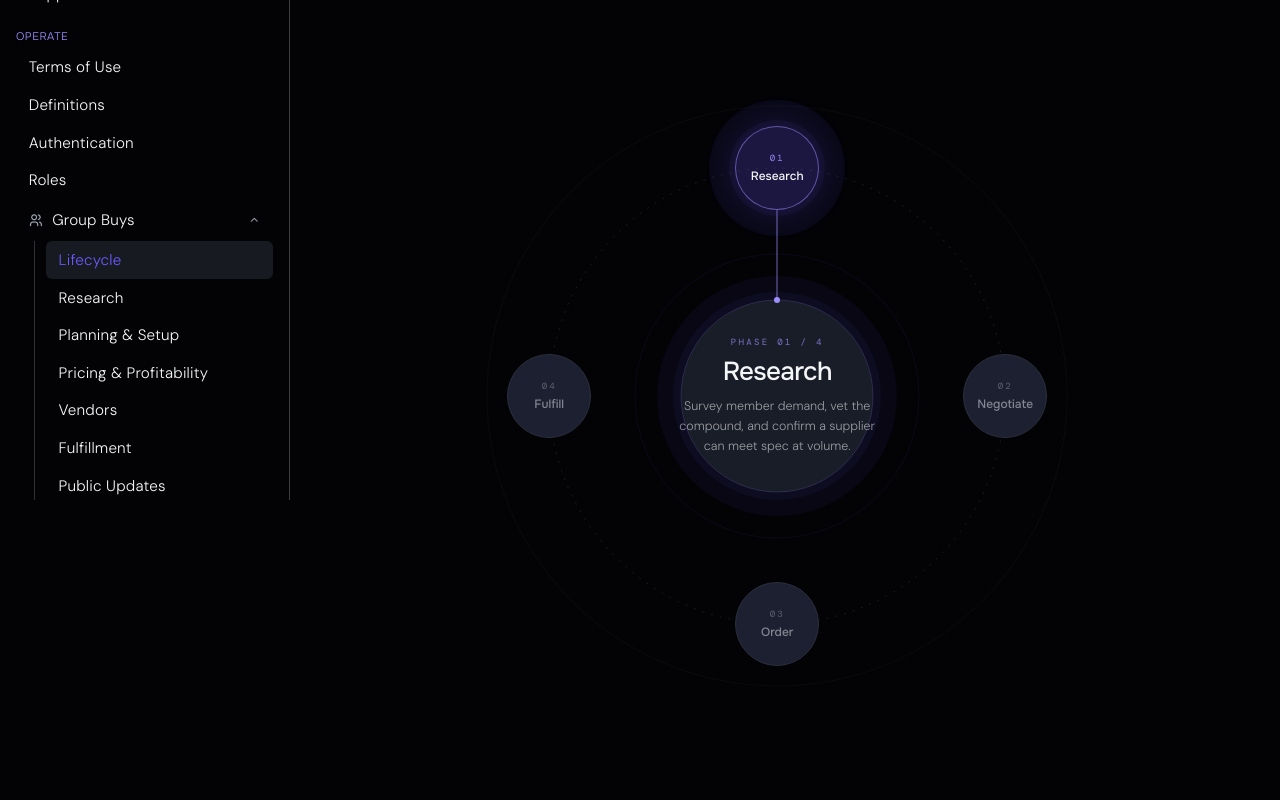
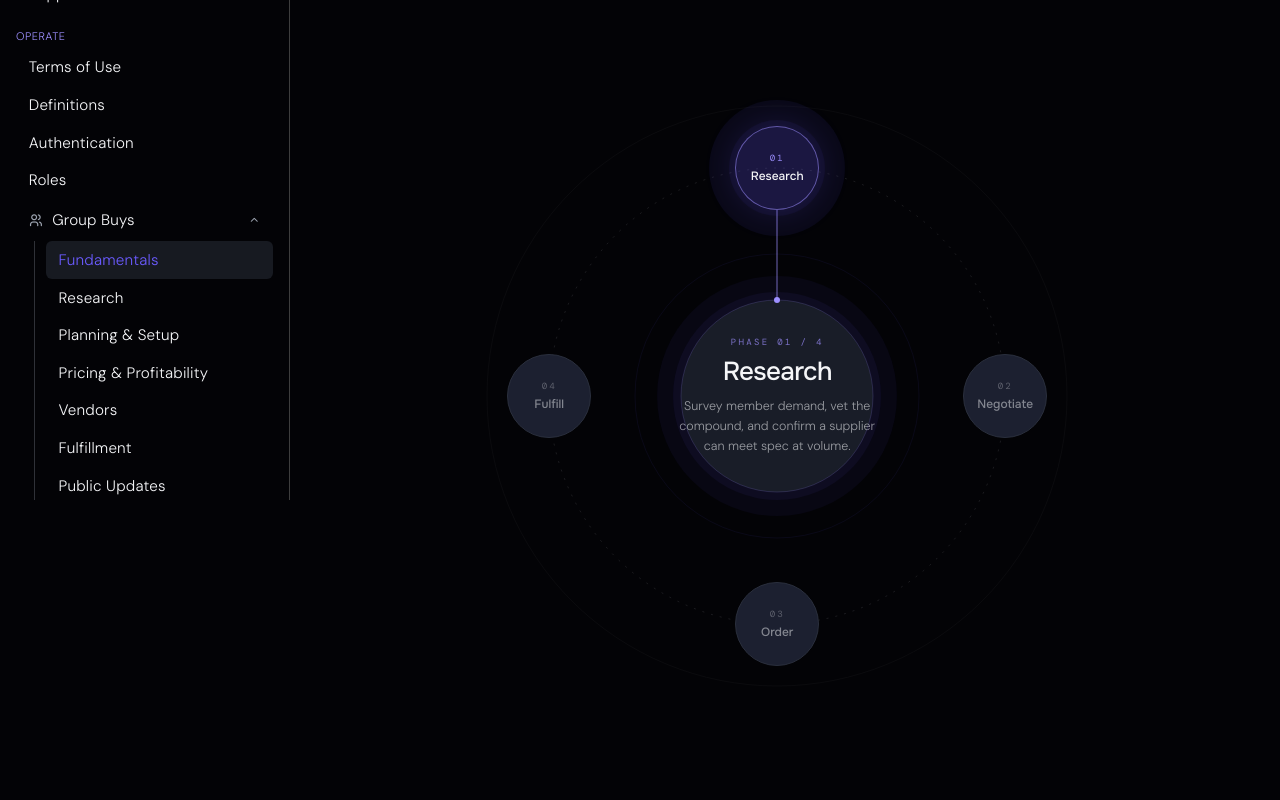
Before and after one commit to bohemia-health/bohemiahealthwiki, a Next.js app in the folder bohemia-docs/: page /group-buys/fundamentals in a window 1280 px wide. Shown: the part 300-1100 px from the top of the page. Built offline with nearby package versions, Linux system fonts and the light colour scheme.

Commit message:
feat: data-driven sidebar with resolved links, Trust & Safety rename, homepage entry cards

```diff
--- a/bohemia-docs/app/globals.css
+++ b/bohemia-docs/app/globals.css
@@ -447,6 +447,10 @@ nav li,
 
   display: flex;
   flex-direction: column;
+
+  list-style: none;
+  margin: 0;
+  padding: 0;
 }
 
 .sidebar-dropdown-inner a {
@@ -498,12 +502,12 @@ nav li,
 /* HERO */
 
 .hero {
-  min-height: calc(100vh - var(--navbar-height));
+  min-height: 0;
   display: flex;
   flex-direction: column;
   justify-content: flex-start;
-  padding-top: 5.5rem;
-  padding-bottom: 5rem;
+  padding-top: var(--space-6);
+  padding-bottom: var(--space-7);
 }
 
 .hero h1 {
@@ -829,3 +833,15 @@ nav li,
     width: auto;
   }
 }
+
+/* HOME ENTRY CARDS */
+
+.home-cards {
+  margin-top: var(--space-6);
+}
+
+.home-cards-title {
+  font-size: 1.3rem;
+  font-weight: 600;
+  margin: 0 0 var(--space-4);
+}
--- a/bohemia-docs/components/Sidebar.js
+++ b/bohemia-docs/components/Sidebar.js
@@ -1,360 +1,224 @@
 "use client";
+
 import { useState } from "react";
 import { usePathname } from "next/navigation";
 import Link from "next/link";
 
+const TOP_SECTIONS = [
+  {
+    label: "Get Started",
+    links: [
+      { label: "Overview", href: "/" },
+      { label: "Account Setup", href: "/account-setup" },
+      { label: "Resources", href: "/resources" },
+      { label: "Support", href: "/support" },
+    ],
+  },
+  {
+    label: "Operate",
+    links: [
+      { label: "Terms of Use", href: "/coming-soon/terms-of-use" },
+      { label: "Definitions", href: "/coming-soon/definitions" },
+      { label: "Authentication", href: "/coming-soon/authentication" },
+      { label: "Roles", href: "/coming-soon/roles" },
+    ],
+  },
+];
+
+const DROPDOWNS = [
+  {
+    label: "Group Buys",
+    icon: "ti ti-users",
+    basePath: "/group-buys",
+    links: [
+      { label: "Fundamentals", href: "/group-buys/fundamentals" },
+      { label: "Research", href: "/coming-soon/group-buy-research" },
+      { label: "Planning & Setup", href: "/coming-soon/planning-and-setup" },
+      { label: "Pricing & Profitability", href: "/coming-soon/pricing-and-profitability" },
+      { label: "Vendors", href: "/coming-soon/group-buy-vendors" },
+      { label: "Fulfillment", href: "/coming-soon/fulfillment" },
+      { label: "Public Updates", href: "/coming-soon/public-updates" },
+      { label: "Regulation, Restriction and Exclusions", href: "/coming-soon/regulation-restriction-and-exclusions" },
+    ],
+  },
+  {
+    label: "Vendors",
+    icon: "ti ti-building-store",
+    links: [
+      { label: "Vendor Overview", href: "/coming-soon/vendor-overview" },
+      { label: "Gray Market Vendors", href: "/coming-soon/gray-market-vendors" },
+      { label: "Vendor Vetting", href: "/coming-soon/vendor-vetting" },
+      { label: "Approved Vendors", href: "/coming-soon/approved-vendors" },
+      { label: "No-Go Vendors", href: "/coming-soon/no-go-vendors" },
+      { label: "Vendor Behavior Policy", href: "/coming-soon/vendor-behavior-policy" },
+      { label: "Vendor Communication", href: "/coming-soon/vendor-communication" },
+      { label: "Vendor Incident Log", href: "/coming-soon/vendor-incident-log" },
+    ],
+  },
+  {
+    label: "Order Management",
+    icon: "ti ti-clipboard-check",
+    links: [
+      { label: "Order Intake", href: "/coming-soon/order-intake" },
+      { label: "Order Statuses", href: "/coming-soon/order-statuses" },
+      { label: "Order Changes", href: "/coming-soon/order-changes" },
+      { label: "Customer Holds", href: "/coming-soon/customer-holds" },
+      { label: "Add-Ons", href: "/coming-soon/add-ons" },
+      { label: "No Split Shipping", href: "/coming-soon/no-split-shipping" },
+      { label: "No Split Location Fulfillment", href: "/coming-soon/no-split-location-fulfillment" },
+      { label: "Shipping Readiness", href: "/coming-soon/shipping-readiness" },
+      { label: "Order Reconciliation", href: "/coming-soon/order-reconciliation" },
+    ],
+  },
+  {
+    label: "Inventory",
+    icon: "ti ti-package",
+    links: [
+      { label: "Inventory Intake", href: "/coming-soon/inventory-intake" },
+      { label: "Inventory Verification", href: "/coming-soon/inventory-verification" },
+      { label: "Shortages", href: "/coming-soon/shortages" },
+      { label: "Missing Kits", href: "/coming-soon/missing-kits" },
+      { label: "Broken Items", href: "/coming-soon/broken-items" },
+      { label: "Extra Kits", href: "/coming-soon/extra-kits" },
+      { label: "Bulk Packing Lists", href: "/coming-soon/bulk-packing-lists" },
+      { label: "Final Reconciliation", href: "/coming-soon/final-reconciliation" },
+    ],
+  },
+  {
+    label: "3rd Party Testing",
+    icon: "ti ti-flask",
+    links: [
+      { label: "Testing Overview", href: "/coming-soon/testing-overview" },
+      { label: "COAs", href: "/coming-soon/coas" },
+      { label: "Sample Selection", href: "/coming-soon/sample-selection" },
+      { label: "Testing Timelines", href: "/coming-soon/testing-timelines" },
+      { label: "Failed Results", href: "/coming-soon/failed-results" },
+      { label: "Retesting", href: "/coming-soon/retesting" },
+      { label: "COA Requests", href: "/coming-soon/coa-requests" },
+      { label: "Testing Communication Rules", href: "/coming-soon/testing-communication-rules" },
+    ],
+  },
+  {
+    label: "Customer Support",
+    icon: "ti ti-message-circle",
+    links: [
+      { label: "Support Workflow", href: "/coming-soon/support-workflow" },
+      { label: "Template Responses", href: "/coming-soon/template-responses" },
+      { label: "Address Changes", href: "/coming-soon/address-changes" },
+      { label: "Missing Items", href: "/coming-soon/missing-items" },
+      { label: "Impatient Customers", href: "/coming-soon/impatient-customers" },
+      { label: "Status Update Requests", href: "/coming-soon/status-update-requests" },
+      { label: "COA Requests", href: "/coming-soon/coa-requests" },
+      { label: "Behavior Policy", href: "/coming-soon/behavior-policy" },
+      { label: "Incident Examples", href: "/coming-soon/incident-examples" },
+      { label: "Escalation Rules", href: "/coming-soon/escalation-rules" },
+    ],
+  },
+];
+
+const BOTTOM_SECTION = {
+  label: "Trust & Safety",
+  links: [
+    { label: "International Orders", href: "/coming-soon/international-orders" },
+    { label: "GB Issues", href: "/coming-soon/group-buy-issues" },
+    { label: "Guarantees", href: "/coming-soon/guarantees" },
+    { label: "Reputation", href: "/coming-soon/reputation" },
+  ],
+};
+
+function SidebarSection({ section, pathname }) {
+  return (
+    <>
+      <p className="section-label">{section.label}</p>
+      <ul className="section-links">
+        {section.links.map((link) => (
+          <li key={link.label}>
+            <Link
+              href={link.href}
+              className={pathname === link.href ? "active" : ""}
+            >
+              {link.label}
+            </Link>
+          </li>
+        ))}
+      </ul>
+    </>
+  );
+}
+
+function SidebarDropdown({ item, pathname }) {
+  const routeOpen = item.basePath ? pathname.startsWith(item.basePath) : false;
+  const [manualOpen, setManualOpen] = useState(false);
+  const open = manualOpen || routeOpen;
+
+  return (
+    <div className="sidebar-dropdown">
+      <button
+        className={open ? "sidebar-dropdown-btn active" : "sidebar-dropdown-btn"}
+        type="button"
+        onClick={() => setManualOpen(!manualOpen)}
+        aria-expanded={open}
+      >
+        <span className="dropdown-title">
+          <i className={item.icon} aria-hidden="true"></i>
+          <span>{item.label}</span>
+        </span>
+        <i
+          className={
+            open
+              ? "ti ti-chevron-down dropdown-chevron open"
+              : "ti ti-chevron-down dropdown-chevron"
+          }
+          aria-hidden="true"
+        ></i>
+      </button>
+
+      <div className={open ? "sidebar-dropdown-menu open" : "sidebar-dropdown-menu"}>
+        <ul className="sidebar-dropdown-inner">
+          {item.links.map((link) => (
+            <li key={link.label}>
+              <Link
+                href={link.href}
+                className={pathname === link.href ? "active" : ""}
+              >
+                {link.label}
+              </Link>
+            </li>
+          ))}
+        </ul>
+      </div>
+    </div>
+  );
+}
+
 export default function Sidebar({ open = false }) {
   const pathname = usePathname();
-
-  const [groupBuysManuallyOpen, setGroupBuysManuallyOpen] = useState(false);
-
-  const groupBuysRouteOpen = pathname.startsWith("/group-buys");
-  const groupBuysOpen = groupBuysManuallyOpen || groupBuysRouteOpen;
-
-  const [vendorsOpen, setVendorsOpen] = useState(false);
-  const [orderManagementOpen, setOrderManagementOpen] = useState(false);
-  const [inventoryOpen, setInventoryOpen] = useState(false);
-  const [thirdPartyTestingOpen, setThirdPartyTestingOpen] = useState(false);
-  const [adminOpen, setAdminOpen] = useState(false);
-  const [customerSupportOpen, setCustomerSupportOpen] = useState(false);
 
   return (
     <aside className={open ? "sidebar open" : "sidebar"}>
       <div className="sidebar-search">
-        <i className="ti ti-search"></i>
-        <input type="text" placeholder="Search articles..." />
+        <i className="ti ti-search" aria-hidden="true"></i>
+        <input
+          type="text"
+          placeholder="Search articles..."
+          aria-label="Search articles"
+        />
       </div>
-      <div className="sidebar-section">
-        <h6 className="section-label">Get Started</h6>
-        <ul className="section-links">
-          <li>
-            <a href="/" className={pathname === "/" ? "active" : ""}>
-              Overview
-            </a>
-          </li>
-          <li>
-            <Link
-              href="/account-setup"
-              className={pathname === "/account-setup" ? "active" : ""}
-            >
-              Account Setup
-            </Link>
-          </li>
-          <li>
-            <Link
-              href="/resources"
-              className={pathname === "/resources" ? "active" : ""}
-            >
-              Resources
-            </Link>
-          </li>
-          <li>
-            <Link
-              href="/support"
-              className={pathname === "/support" ? "active" : ""}
-            >
-              Support
-            </Link>
-          </li>
-        </ul>
-        <h6 className="section-label">Operate</h6>
-        <ul className="section-links">
-          <li>
-            <a href="#">Terms of Use</a>
-          </li>
-          <li>
-            <a href="#">Definitions</a>
-          </li>
-          <li>
-            <a href="#">Authentication</a>
-          </li>
-          <li>
-            <a href="#">Roles</a>
-          </li>
-        </ul>
+      <nav className="sidebar-section" aria-label="Docs navigation">
+        {TOP_SECTIONS.map((section) => (
+          <SidebarSection
+            key={section.label}
+            section={section}
+            pathname={pathname}
+          />
+        ))}
 
-        {/* Sidebar Dropdown Component */}
-        <div className="sidebar-dropdown">
-          <button
-            className={
-              groupBuysOpen
-                ? "sidebar-dropdown-btn active"
-                : "sidebar-dropdown-btn"
-            }
-            type="button"
-            onClick={() => setGroupBuysManuallyOpen(!groupBuysManuallyOpen)}
-            aria-expanded={groupBuysOpen}
-          >
-            <span className="dropdown-title">
-              <i className="ti ti-users"></i>
-              <span>Group Buys</span>
-            </span>
+        {DROPDOWNS.map((item) => (
+          <SidebarDropdown key={item.label} item={item} pathname={pathname} />
+        ))}
 
-            <i
-              className={
-                groupBuysOpen
-                  ? "ti ti-chevron-down dropdown-chevron open"
-                  : "ti ti-chevron-down dropdown-chevron"
-              }
-            ></i>
-          </button>
-
-          <div
-            className={
-              groupBuysOpen
-                ? "sidebar-dropdown-menu open"
-                : "sidebar-dropdown-menu"
-            }
-          >
-            <div className="sidebar-dropdown-inner">
-              <Link
-                href="/group-buys/fundamentals"
-                className={
-                  pathname === "/group-buys/fundamentals" ? "active" : ""
-                }
-              >
-                Lifecycle
-              </Link>
-              <a href="/">Research</a>
-              <a href="/">Planning & Setup</a>
-              <a href="/">Pricing & Profitability</a>
-              <a href="/">Vendors</a>
-              <a href="/">Fulfillment</a>
-              <a href="/">Public Updates</a>
-              <a href="/">Regulation, Restriction and Exclusions</a>
-            </div>
-          </div>
-        </div>
-
-        {/* Vendors Dropdown Component */}
-        <div className="sidebar-dropdown">
-          <button
-            className="sidebar-dropdown-btn"
-            type="button"
-            onClick={() => setVendorsOpen(!vendorsOpen)}
-            aria-expanded={vendorsOpen}
-          >
-            <span className="dropdown-title">
-              <i className="ti ti-building-store"></i>
-              <span>Vendors</span>
-            </span>
-
-            <i
-              className={
-                vendorsOpen
-                  ? "ti ti-chevron-down dropdown-chevron open"
-                  : "ti ti-chevron-down dropdown-chevron"
-              }
-            ></i>
-          </button>
-
-          <div
-            className={
-              vendorsOpen
-                ? "sidebar-dropdown-menu open"
-                : "sidebar-dropdown-menu"
-            }
-          >
-            <div className="sidebar-dropdown-inner">
-              <a href="/">Vendor Overview</a>
-              <a href="/">Gray Market Vendors</a>
-              <a href="/">Vendor Vetting</a>
-              <a href="/">Approved Vendors</a>
-              <a href="/">No-Go Vendors</a>
-              <a href="/">Vendor Behavior Policy</a>
-              <a href="/">Vendor Communication</a>
-              <a href="/">Vendor Incident Log</a>
-            </div>
-          </div>
-        </div>
-        {/* Order Management Dropdown Component */}
-        <div className="sidebar-dropdown">
-          <button
-            className="sidebar-dropdown-btn"
-            type="button"
-            onClick={() => setOrderManagementOpen(!orderManagementOpen)}
-            aria-expanded={orderManagementOpen}
-          >
-            <span className="dropdown-title">
-              <i className="ti ti-clipboard-check"></i>
-              <span>Order Management</span>
-            </span>
-
-            <i
-              className={
-                orderManagementOpen
-                  ? "ti ti-chevron-down dropdown-chevron open"
-                  : "ti ti-chevron-down dropdown-chevron"
-              }
-            ></i>
-          </button>
-
-          <div
-            className={
-              orderManagementOpen
-                ? "sidebar-dropdown-menu open"
-                : "sidebar-dropdown-menu"
-            }
-          >
-            <div className="sidebar-dropdown-inner">
-              <a href="/">Order Intake</a>
-              <a href="/">Order Statuses</a>
-              <a href="/">Order Changes</a>
-              <a href="/">Customer Holds</a>
-              <a href="/">Add-Ons</a>
-              <a href="/">No Split Shipping</a>
-              <a href="/">No Split Location Fulfillment</a>
-              <a href="/">Shipping Readiness</a>
-              <a href="/">Order Reconciliation</a>
-            </div>
-          </div>
-        </div>
-
-        {/* Inventory Dropdown Component */}
-        <div className="sidebar-dropdown">
-          <button
-            className="sidebar-dropdown-btn"
-            type="button"
-            onClick={() => setInventoryOpen(!inventoryOpen)}
-            aria-expanded={inventoryOpen}
-          >
-            <span className="dropdown-title">
-              <i className="ti ti-package"></i>
-              <span>Inventory</span>
-            </span>
-
-            <i
-              className={
-                inventoryOpen
-                  ? "ti ti-chevron-down dropdown-chevron open"
-                  : "ti ti-chevron-down dropdown-chevron"
-              }
-            ></i>
-          </button>
-
-          <div
-            className={
-              inventoryOpen
-                ? "sidebar-dropdown-menu open"
-                : "sidebar-dropdown-menu"
-            }
-          >
-            <div className="sidebar-dropdown-inner">
-              <a href="/">Inventory Intake</a>
-              <a href="/">Inventory Verification</a>
-              <a href="/">Shortages</a>
-              <a href="/">Missing Kits</a>
-              <a href="/">Broken Items</a>
-              <a href="/">Extra Kits</a>
-              <a href="/">Bulk Packing Lists</a>
-              <a href="/">Final Reconciliation</a>
-            </div>
-          </div>
-        </div>
-
-        {/* 3rd Party Testing Dropdown Component */}
-        <div className="sidebar-dropdown">
-          <button
-            className="sidebar-dropdown-btn"
-            type="button"
-            onClick={() => setThirdPartyTestingOpen(!thirdPartyTestingOpen)}
-            aria-expanded={thirdPartyTestingOpen}
-          >
-            <span className="dropdown-title">
-              <i className="ti ti-flask"></i>
-              <span>3rd Party Testing</span>
-            </span>
-
-            <i
-              className={
-                thirdPartyTestingOpen
-                  ? "ti ti-chevron-down dropdown-chevron open"
-                  : "ti ti-chevron-down dropdown-chevron"
-              }
-            ></i>
-          </button>
-
-          <div
-            className={
-              thirdPartyTestingOpen
-                ? "sidebar-dropdown-menu open"
-                : "sidebar-dropdown-menu"
-            }
-          >
-            <div className="sidebar-dropdown-inner">
-              <a href="/">Testing Overview</a>
-              <a href="/">COAs</a>
-              <a href="/">Sample Selection</a>
-              <a href="/">Testing Timelines</a>
-              <a href="/">Failed Results</a>
-              <a href="/">Retesting</a>
-              <a href="/">COA Requests</a>
-              <a href="/">Testing Communication Rules</a>
-            </div>
-          </div>
-        </div>
-
-        {/* Customer Support Dropdown Component */}
-        <div className="sidebar-dropdown">
-          <button
-            className="sidebar-dropdown-btn"
-            type="button"
-            onClick={() => setCustomerSupportOpen(!customerSupportOpen)}
-            aria-expanded={customerSupportOpen}
-          >
-            <span className="dropdown-title">
-              <i className="ti ti-message-circle"></i>
-              <span>Customer Support</span>
-            </span>
-
-            <i
-              className={
-                customerSupportOpen
-                  ? "ti ti-chevron-down dropdown-chevron open"
-                  : "ti ti-chevron-down dropdown-chevron"
-              }
-            ></i>
-          </button>
-
-          <div
-            className={
-              customerSupportOpen
-                ? "sidebar-dropdown-menu open"
-                : "sidebar-dropdown-menu"
-            }
-          >
-            <div className="sidebar-dropdown-inner">
-              <a href="/">Support Workflow</a>
-              <a href="/">Template Responses</a>
-              <a href="/">Address Changes</a>
-              <a href="/">Missing Items</a>
-              <a href="/">Impatient Customers</a>
-              <a href="/">Status Update Requests</a>
-              <a href="/">COA Requests</a>
-              <a href="/">Behavior Policy</a>
-              <a href="/">Incident Examples</a>
-              <a href="/">Escalation Rules</a>
-            </div>
-          </div>
-        </div>
-
-        <h6 className="section-label">Circumvent</h6>
-        <ul className="section-links">
-          <li>
-            <a href="#">International Orders</a>
-          </li>
-          <li>
-            <a href="#">GB Issues</a>
-          </li>
-          <li>
-            <a href="#">Guarantees</a>
-          </li>
-          <li>
-            <a href="#">Reputation</a>
-          </li>
-        </ul>
-        {/* WARNING: this is where the Sidebar closes */}
-      </div>
+        <SidebarSection section={BOTTOM_SECTION} pathname={pathname} />
+      </nav>
     </aside>
   );
 }
```
Also changed, not shown: bohemia-docs/app/page.js (+35 -16 lines).
